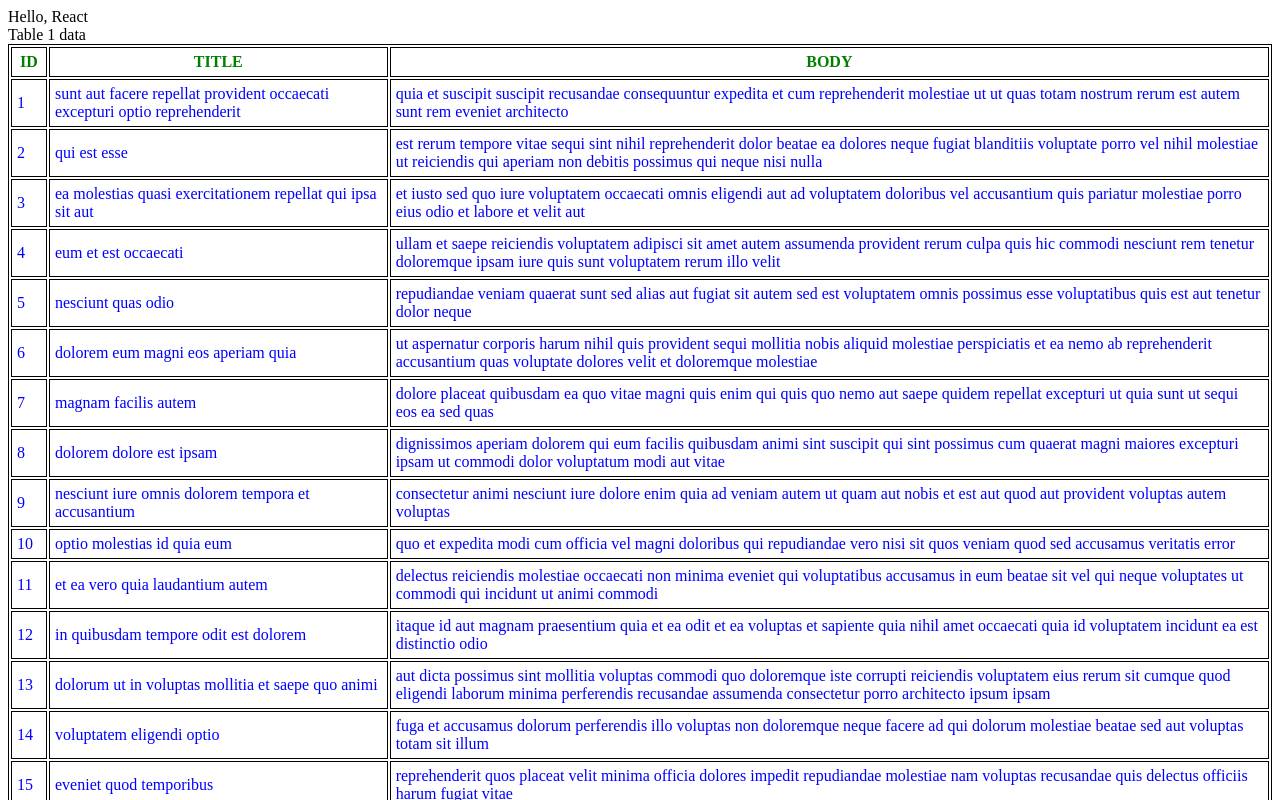
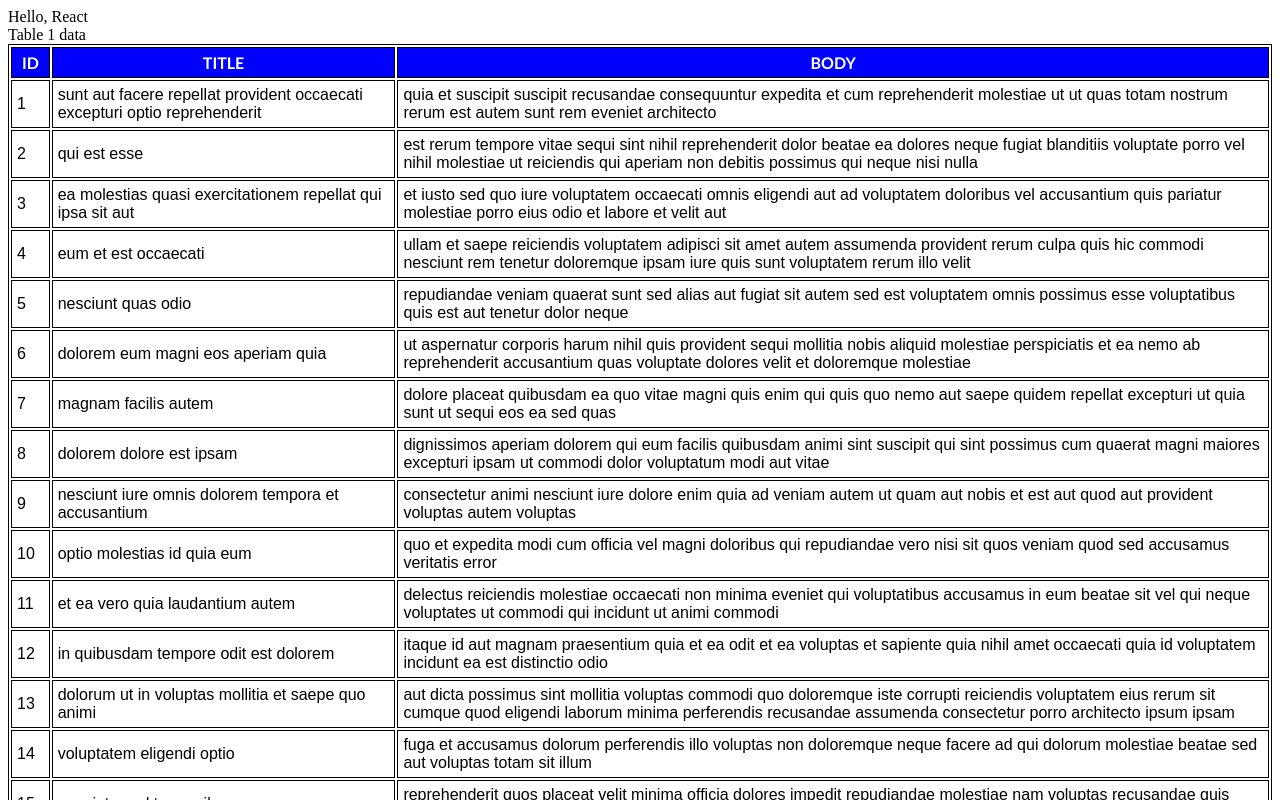
Before and after one commit to spaceshiptrip/DevSeries-Frontend-React, a React (Create React App) app: page / in a window 1280 px wide. Shown: the top 800 px of the page. Built offline with nearby package versions, Linux system fonts and the light colour scheme; no server answers.

Commit message:
add css to generated table

```diff
--- /dev/null
+++ b/src/components/Table/DynamicTable.css
@@ -0,0 +1,15 @@
+th {
+    background-color : blue;
+    color: white;
+    font-style: normal;
+    font-family:'Gill Sans', 'Gill Sans MT', Calibri, 'Trebuchet MS', sans-serif;
+}
+
+td {
+    font-size: sans-serif;
+}
+
+tr {
+    color: black;
+    font-family: Arial, Helvetica, sans-serif;
+}
--- a/src/components/Table/DynamicTable.js
+++ b/src/components/Table/DynamicTable.js
@@ -1,4 +1,6 @@
 import React from 'react';
+
+import './DynamicTable.css';
 
 export default class Table extends React.Component {
 
```
